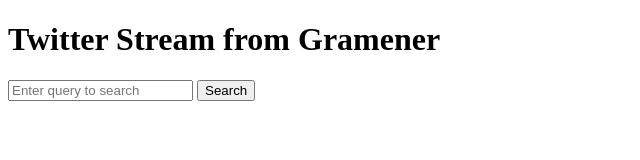
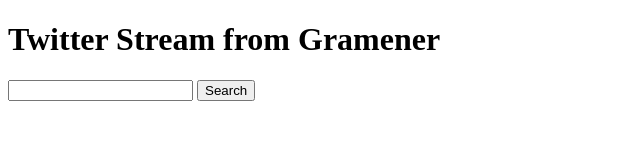
Before and after one commit to gramener/twitter-stream, a plain HTML site: page templates/index.html in a window 1280 px wide. Shown: the full height of the page, 0-640 px from the left. Drawn offline with Linux system fonts and the light colour scheme.

Commit message:
Templates: Removing unnecessary code

```diff
--- a/templates/index.html
+++ b/templates/index.html
@@ -6,7 +6,7 @@
 <body>
     <h1>Twitter Stream from Gramener</h1>
     <form action="/search" method="GET">
-        <input type="text" name="q" autocomplete="off" placeholder="Enter query to search"/>
+        <input type="text" name="q"/>
         <input type="submit" value="Search" />
     </form>
 
```
